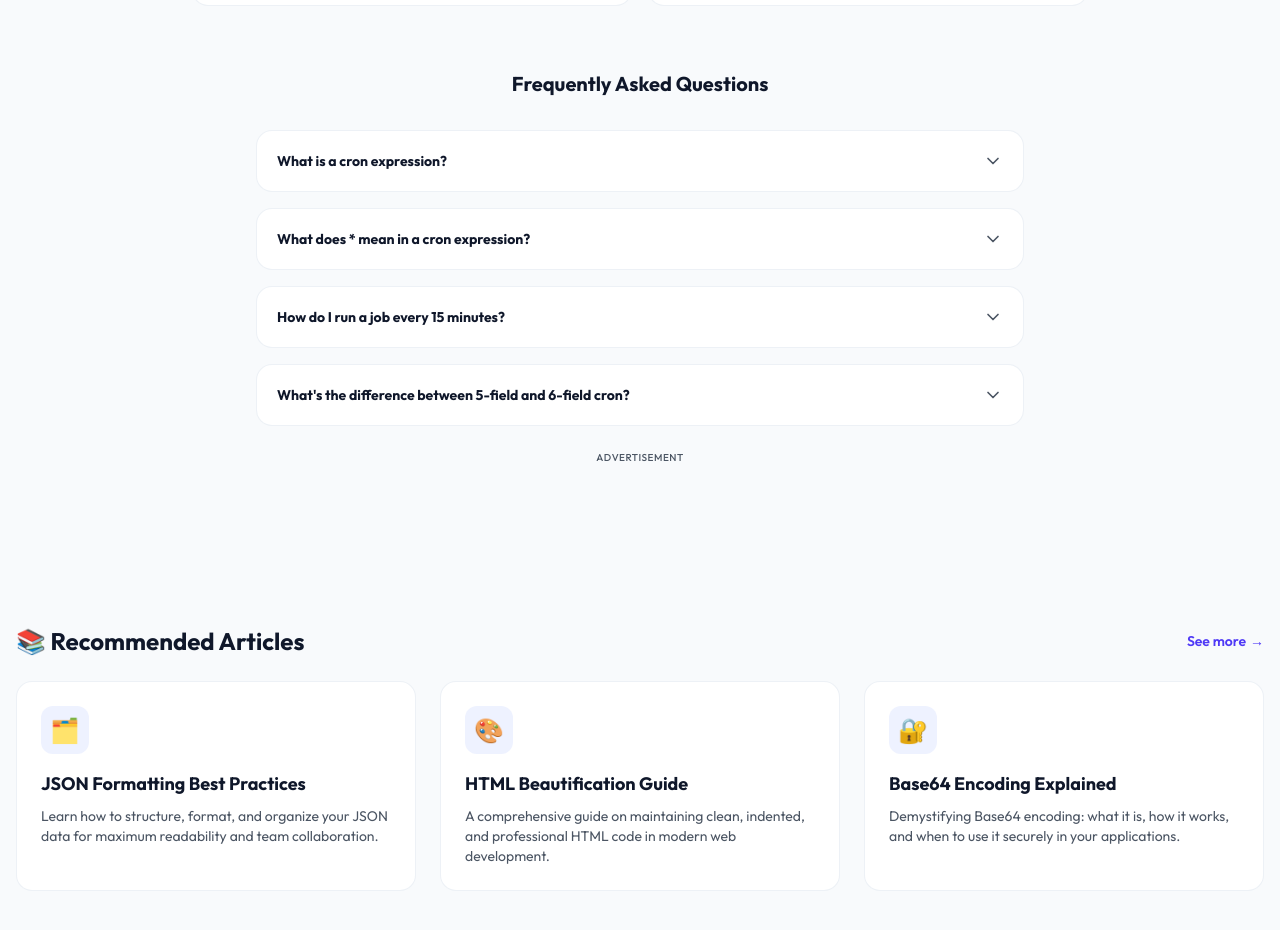
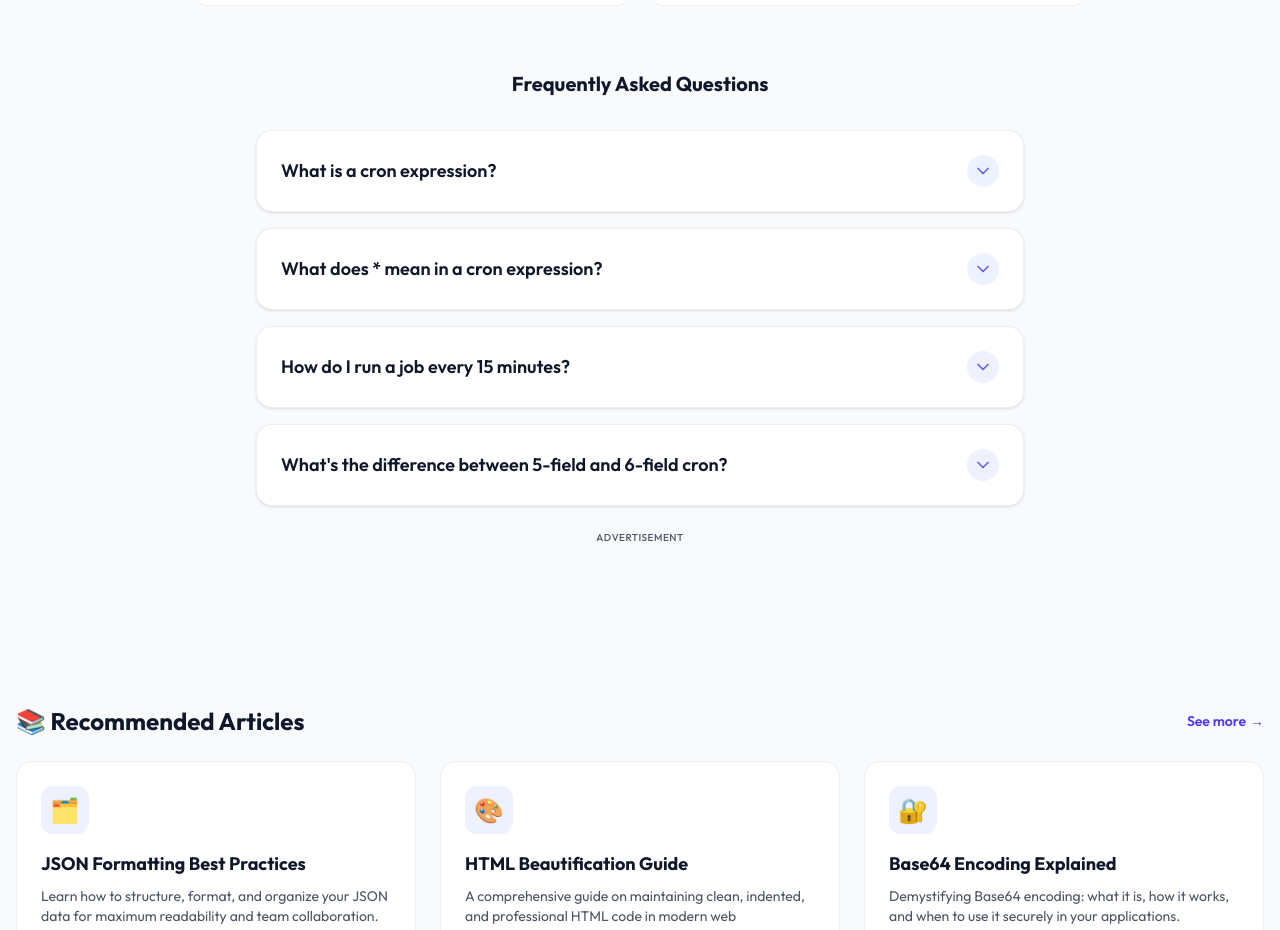
Before and after one commit to surajk236789/jsonformatteronline, a Next.js app: page /tools/cron-parser in a window 1280 px wide. Shown: the part 1361-2291 px from the top of the page. Built offline with nearby package versions, Linux system fonts and the light colour scheme.

Commit message:
feat: add FaqSection component to display frequently asked questions

```diff
--- a/app/components/FaqSection.tsx
+++ b/app/components/FaqSection.tsx
@@ -13,14 +13,14 @@ export default function FaqSection({ faqs }: { faqs: Faq[] }) {
       <h2 className="text-xl font-bold text-primary text-center mb-8">Frequently Asked Questions</h2>
       <div className="space-y-4">
         {faqs.map((faq) => (
-          <details key={faq.q} className="group p-5 rounded-2xl border border-panel-border bg-panel [&_summary::-webkit-details-marker]:hidden">
-            <summary className="flex items-center justify-between cursor-pointer text-sm font-bold text-primary list-none">
+          <details key={faq.q} className="group p-5 md:p-6 rounded-2xl border border-panel-border bg-panel [&_summary::-webkit-details-marker]:hidden shadow-sm hover:shadow-md transition-shadow duration-300">
+            <summary className="flex items-center justify-between cursor-pointer text-base md:text-lg font-semibold text-primary list-none">
               <span>{faq.q}</span>
-              <span className="transition duration-300 group-open:-rotate-180 text-secondary">
+              <span className="transition duration-300 group-open:-rotate-180 text-indigo-500 bg-indigo-50 dark:bg-indigo-900/30 p-1.5 rounded-full ml-4 flex-shrink-0">
                 <svg fill="none" height="20" stroke="currentColor" strokeLinecap="round" strokeLinejoin="round" strokeWidth="2" viewBox="0 0 24 24" width="20"><path d="M6 9l6 6 6-6"></path></svg>
               </span>
             </summary>
-            <p className="text-xs text-secondary leading-relaxed mt-4">
+            <p className="text-sm md:text-base text-secondary leading-relaxed mt-4">
               {faq.a}
             </p>
           </details>
```
